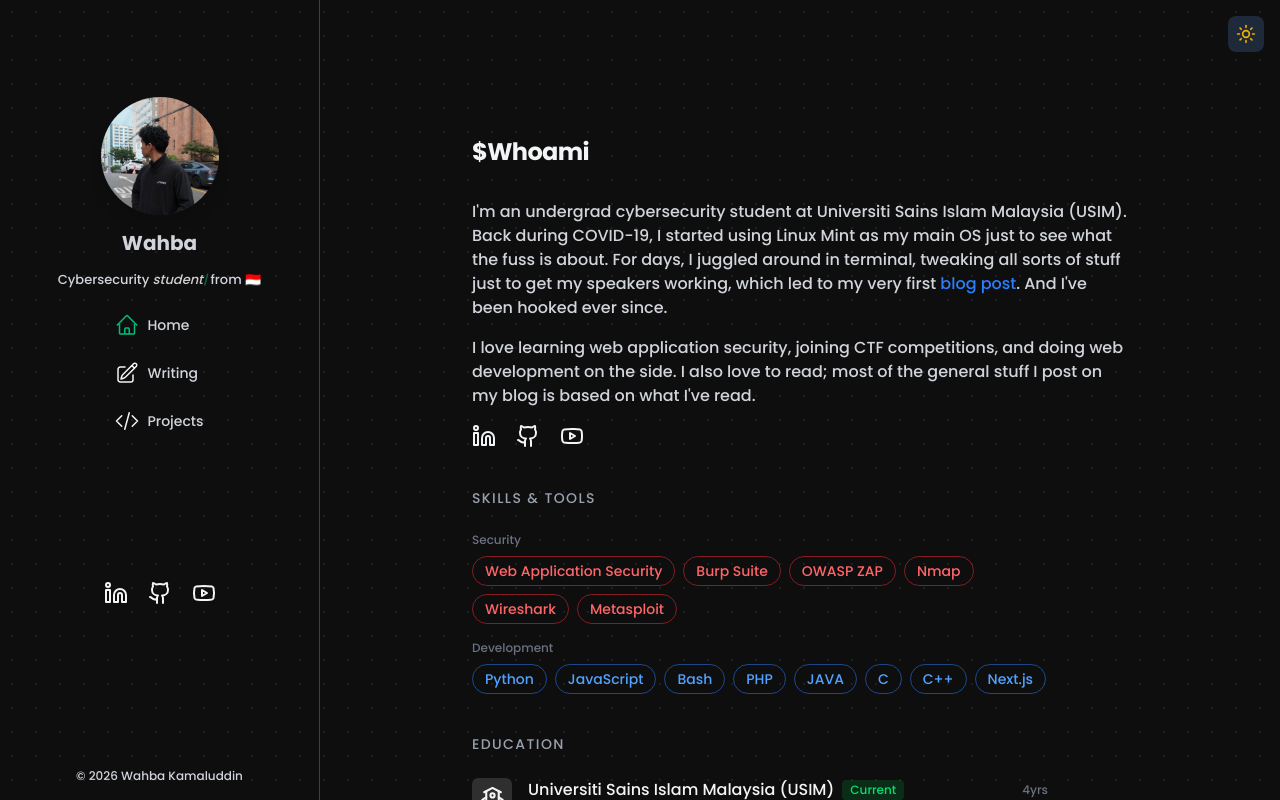
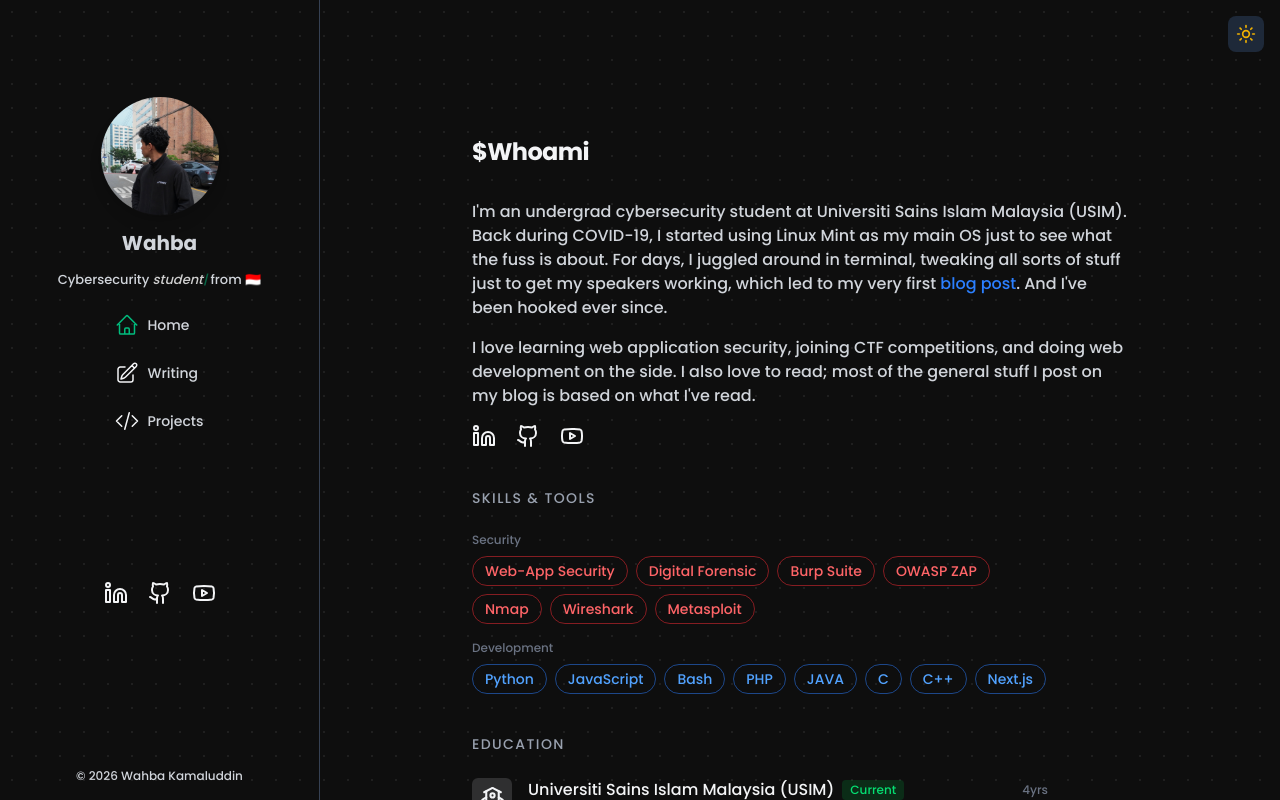
Before and after one commit to wahbakamaluddin/blog1, a Next.js app: page / in a window 1280 px wide. Built offline with nearby package versions, Linux system fonts and the light colour scheme.

Commit message:
Adjust animation duration

```diff
--- a/src/content/data.ts
+++ b/src/content/data.ts
@@ -114,7 +114,8 @@ export const skills: Skill[] = [
   { name: "Next.js", category: "Development" },
 
   // Security Tools & Skills
-  { name: "Web Application Security", category: "Security" },
+  { name: "Web-App Security", category: "Security" },
+  { name: "Digital Forensic", category: "Security" },
   { name: "Burp Suite", category: "Security" },
   { name: "OWASP ZAP", category: "Security" },
   { name: "Nmap", category: "Security" },
--- a/src/styles/theme.ts
+++ b/src/styles/theme.ts
@@ -117,13 +117,13 @@ export const animations = {
   fadeInUp: {
     initial: { y: 20, opacity: 0 },
     animate: { y: 0, opacity: 1 },
-    transition: { duration: 0.3, ease: 'easeOut' as const },
+    transition: { duration: 0.2, ease: 'easeOut' as const },
   },
   // Fade in only
   fadeIn: {
     initial: { opacity: 0 },
     animate: { opacity: 1 },
-    transition: { duration: 0.3, ease: 'easeOut' as const },
+    transition: { duration: 0.2, ease: 'easeOut' as const },
   },
   // Scale up
   scaleIn: {
```
